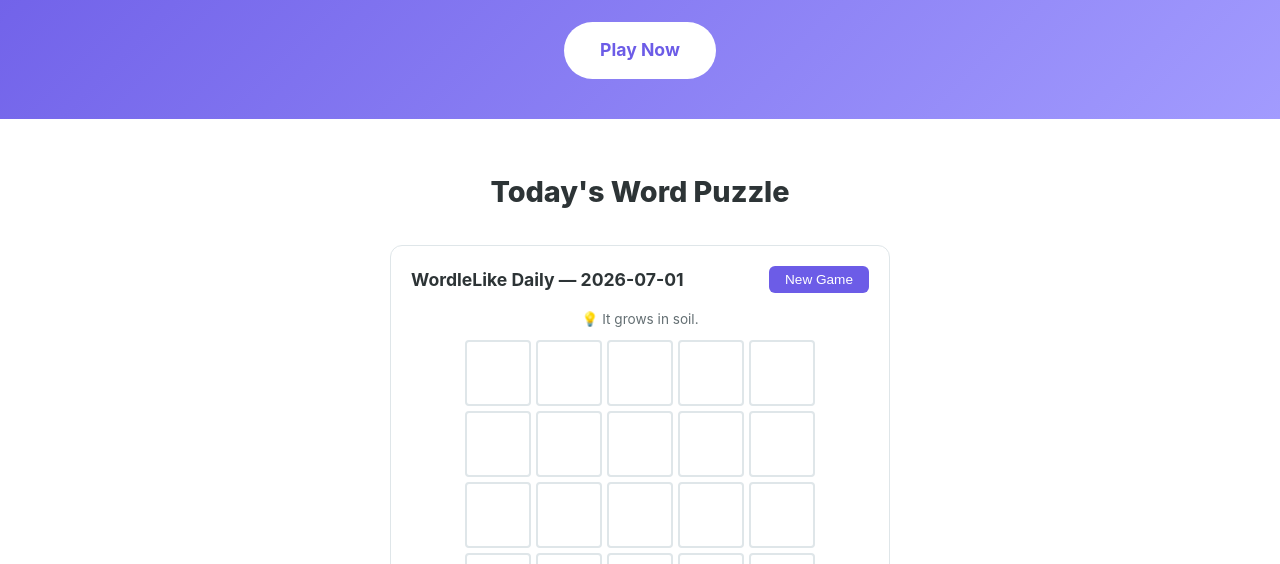
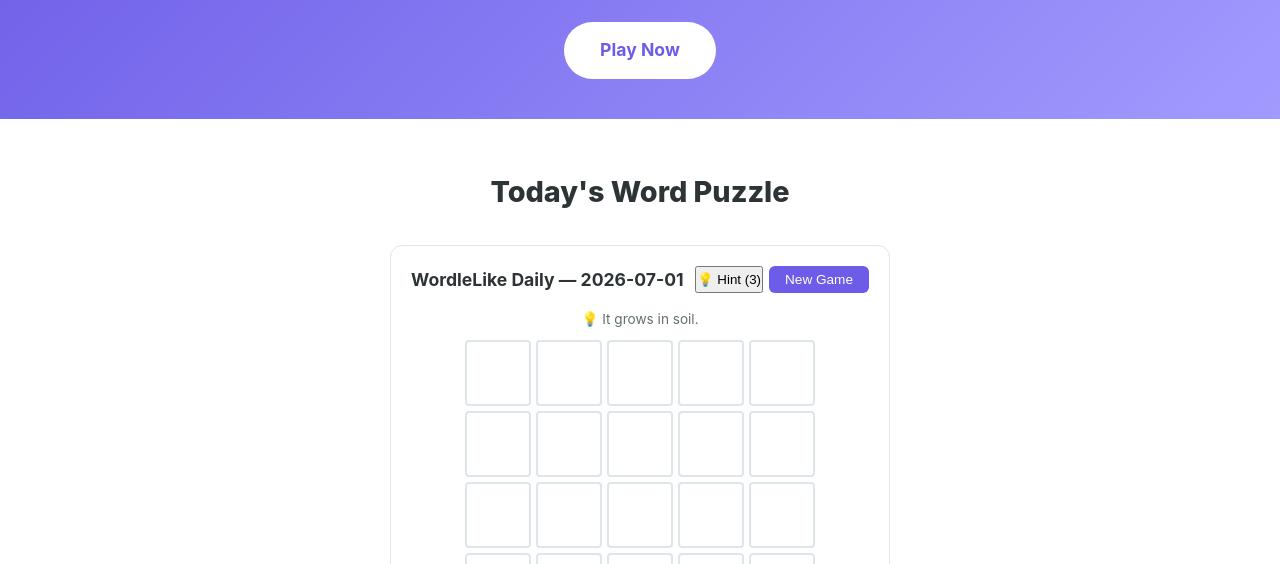
Before and after one commit to chang2lele/wordlelike, a plain HTML site: page index.html in a window 1280 px wide. Shown: the part 236-800 px from the top of the page. Drawn offline with Linux system fonts and the light colour scheme.

Commit message:
Update index.html: gradient proximity colors, confetti, hints

```diff
--- a/index.html
+++ b/index.html
@@ -47,7 +47,10 @@
                     <div id="wordle-game">
                         <div id="game-header">
                             <h3>WordleLike Daily</h3>
-                            <button id="new-game-btn" class="btn-small">New Game</button>
+                            <div style="display:flex;gap:6px;">
+                                <button id="hint-btn" class="btn-hint">💡 Hint (3)</button>
+                                <button id="new-game-btn" class="btn-small">New Game</button>
+                            </div>
                         </div>
                         <div id="board"></div>
                         <div id="keyboard"></div>
```
